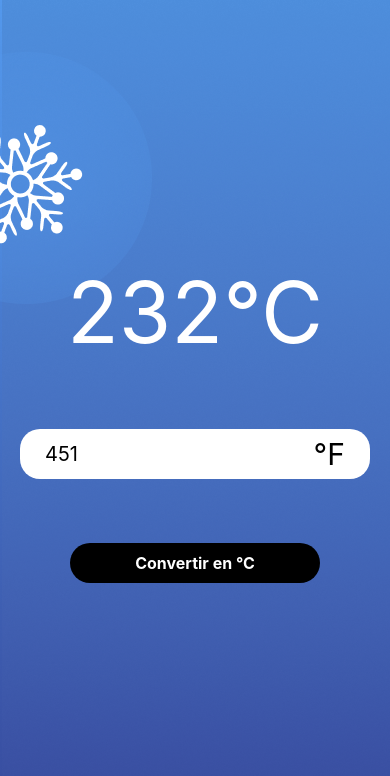
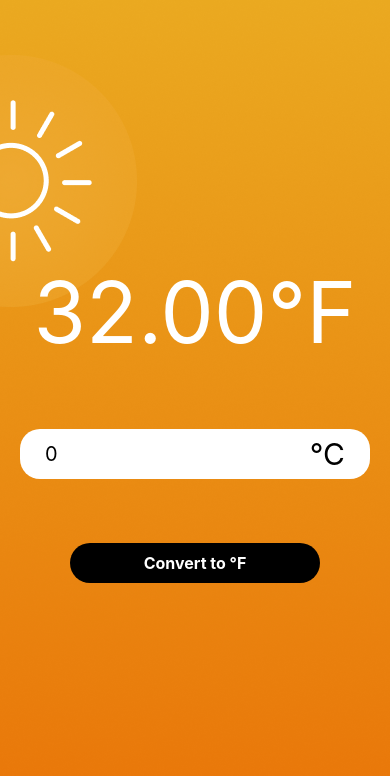
Before and after one commit to boysimon10/temperature-converter-react-native-app, a React Native app: screen / in a window 390 px wide. Shown: the top 776 px of the page. Built offline with nearby package versions, Linux system fonts and the light colour scheme.

Commit message:
tt marche je crois hein

```diff
--- a/App.js
+++ b/App.js
@@ -1,20 +1,52 @@
-import { ImageBackground, Text, View } from "react-native";
+// App.js
+
+import React, { useState } from "react";
+import { ImageBackground, View } from "react-native";
 import { styles } from "./App.style";
 import Input from "./components/Input/Input";
 import Button from "./components/Button/Button";
-import Display from "./components/Display/Display"
-import hotBackground from "./assets/cold.png";
+import Display from "./components/Display/Display";
+import hotBackground from "./assets/hot.png";
+import coldBackground from "./assets/cold.png";
 
 export default function App() {
+  const [temperature, setTemperature] = useState(0);
+  const [unit, setUnit] = useState("Celsius");
+
+  const convertTemperature = () => {
+    if (unit === "Celsius") {
+      return (temperature * 9) / 5 + 32; // Celsius to Fahrenheit
+    } else {
+      return ((temperature - 32) * 5) / 9; // Fahrenheit to Celsius
+    }
+  };
+
+  const isIceTemperature = (value, unit) => {
+    if (unit === "Celsius") {
+      return value <= 0;
+    } else {
+      return value <= 32;
+    }
+  };
+
+  const backgroundImage = isIceTemperature(convertTemperature(), unit)
+    ? coldBackground
+    : hotBackground;
 
   return (
-    <ImageBackground source={hotBackground} style={styles.container}>
+    <ImageBackground source={backgroundImage} style={styles.container}>
       <View style={styles.workspace}>
-        <Display />
-        <Input />
-        <View>
-          <Button />
-        </View>
+        <Display
+          temperature={convertTemperature()}
+          unit={unit === "Celsius" ? "Fahrenheit" : "Celsius"}
+        />
+        <Input
+          temperature={temperature}
+          setTemperature={setTemperature}
+          unit={unit}
+          setUnit={setUnit}
+        />
+        <Button setUnit={setUnit} unit={unit} />
       </View>
     </ImageBackground>
   );
--- a/components/Button/Button.js
+++ b/components/Button/Button.js
@@ -1,13 +1,16 @@
-import React from 'react';
-import { TouchableOpacity, Text, View } from 'react-native';
+import React from "react";
+import { TouchableOpacity, Text } from "react-native";
 import styles from "./Button.style";
 
-export default function Button() {
-    return (
-        <View style={styles.container}>
-            <TouchableOpacity style={styles.button}>
-                <Text style={styles.text}>Convertir en °C</Text>
-            </TouchableOpacity>
-        </View>
-    );
+export default function Button({ setUnit, unit }) {
+  const buttonText = unit === "Celsius" ? "Convert to °F" : "Convert to °C";
+
+  return (
+    <TouchableOpacity
+      style={styles.button}
+      onPress={() => setUnit(unit === "Celsius" ? "Fahrenheit" : "Celsius")}
+    >
+      <Text style={styles.text}>{buttonText}</Text>
+    </TouchableOpacity>
+  );
 }
--- a/components/Button/Button.style.js
+++ b/components/Button/Button.style.js
@@ -4,7 +4,8 @@ const styles = StyleSheet.create({
     container: {
         alignSelf: "stretch",
         justifyContent: "center",
-      },
+        alignItems: "center",
+    },
     button: {
         backgroundColor: '#000',
         paddingVertical: 10,
@@ -19,4 +20,5 @@ const styles = StyleSheet.create({
         fontWeight: 'bold',
     },
 });
+
 export default styles;
--- a/components/Display/Display.js
+++ b/components/Display/Display.js
@@ -1,10 +1,12 @@
-import { View, Text } from "react-native";
+import React from "react";
+import { Text } from "react-native";
 import styles from "./Display.style";
 
-export default function Display() {
-    return (
-        <Text style={styles.text}>
-            232°C
-        </Text>
-        );
+export default function Display({ temperature, unit }) {
+  const premiereLettre = unit.charAt(0);
+  return (
+    <Text style={styles.text}>
+      {temperature.toFixed(2)}°{premiereLettre}
+    </Text>
+  );
 }
--- a/components/Input/Input.js
+++ b/components/Input/Input.js
@@ -1,7 +1,19 @@
+import React from "react";
 import { TextInput, View, Text } from "react-native";
 import styles from "./Input.style";
 
-export default function Input() {
+export default function Input({ temperature, setTemperature, unit, setUnit }) {
+  const handleChange = (text) => {
+    if (!isNaN(parseFloat(text)) && isFinite(text)) {
+      setTemperature(parseFloat(text));
+    } else if (text === "") {
+      setTemperature(0);
+    }
+  };
+
+
+  const premiereLettre = unit.charAt(0);
+
   return (
     <View style={styles.container}>
       <TextInput
@@ -9,9 +21,15 @@ export default function Input() {
         placeholder="Température"
         keyboardType="numeric"
         maxLength={4}
-        defaultValue="451"
+        defaultValue={temperature.toString()}
+        onChangeText={handleChange}
       />
-      <Text style={styles.unit}>°F</Text>
+      <Text
+        style={styles.unit}
+        onPress={() => setUnit(unit === "Celsius" ? "Fahrenheit" : "Celsius")}
+      >
+        °{premiereLettre}
+      </Text>
     </View>
   );
 }
```
